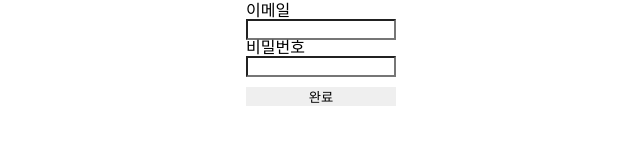
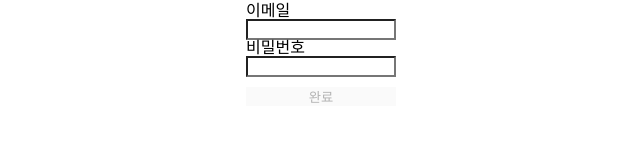
Before and after one commit to NamJwong/wanted-pre-onboarding-challenge-fe-1, a React (Create React App) app: page /login in a window 1280 px wide. Shown: the part 359-504 px from the top of the page, without its empty margins (319-959 px from the left). Built offline with nearby package versions, Linux system fonts and the light colour scheme.

Commit message:
feat: 완료 버튼 활성화 조건 걸기

```diff
--- a/src/auth/AuthForm.tsx
+++ b/src/auth/AuthForm.tsx
@@ -1,5 +1,6 @@
 import Form from 'common/components/Form';
 import FormItem from 'common/components/FormItem';
+import { useEffect, useState } from 'react';
 import styled from 'styled-components';
 
 interface AuthFormProps {
@@ -19,18 +20,37 @@ interface AuthFormProps {
 
 export default function AuthForm(props: AuthFormProps) {
   const { email, password } = props;
+  const [disabledButton, setDisabledButton] = useState(true);
+
+  useEffect(() => {
+    if (email.value && password.value) {
+      if (email.errorMessage) {
+        if (email.isValid && password.isValid) setDisabledButton(false);
+        else setDisabledButton(true);
+      } else setDisabledButton(false);
+    } else {
+      setDisabledButton(true);
+    }
+  }, [email, password]);
+
   return (
     <Form>
       <FormItem label="이메일" value={email.value} onChange={email.onChange} width="150px" />
-      {email.isValid || <StErrorMessage>{email.errorMessage}</StErrorMessage>}
+      {email.errorMessage && !email.isValid && (
+        <StErrorMessage>{email.errorMessage}</StErrorMessage>
+      )}
       <FormItem
         label="비밀번호"
         value={password.value}
         onChange={password.onChange}
         width="150px"
       />
-      {password.isValid || <StErrorMessage>{password.errorMessage}</StErrorMessage>}
-      <StButton>완료</StButton>
+      {password.errorMessage && !password.isValid && (
+        <StErrorMessage>{password.errorMessage}</StErrorMessage>
+      )}
+      <StButton disabled={disabledButton} onClick={() => console.log('click')}>
+        완료
+      </StButton>
     </Form>
   );
 }
```
